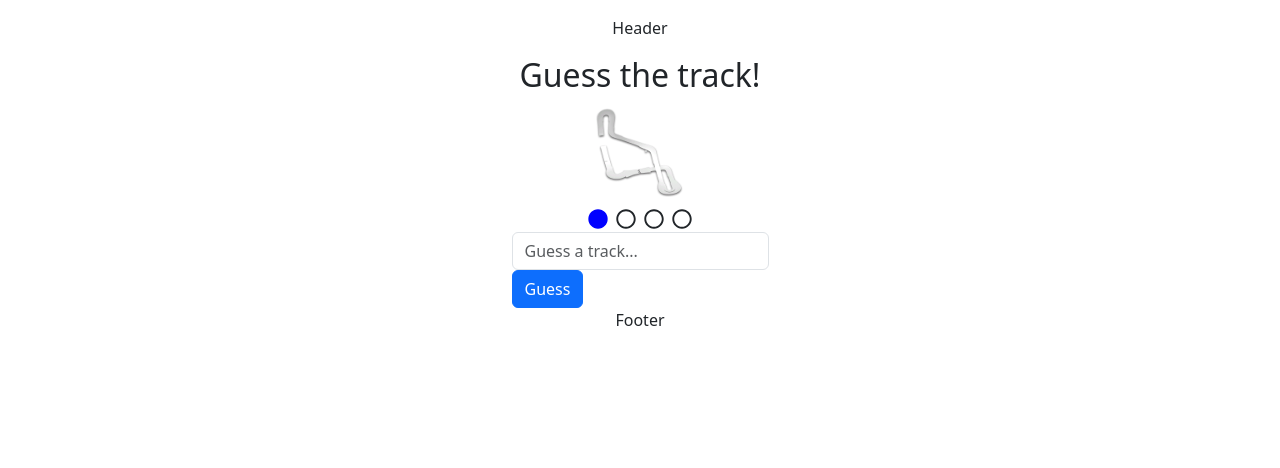
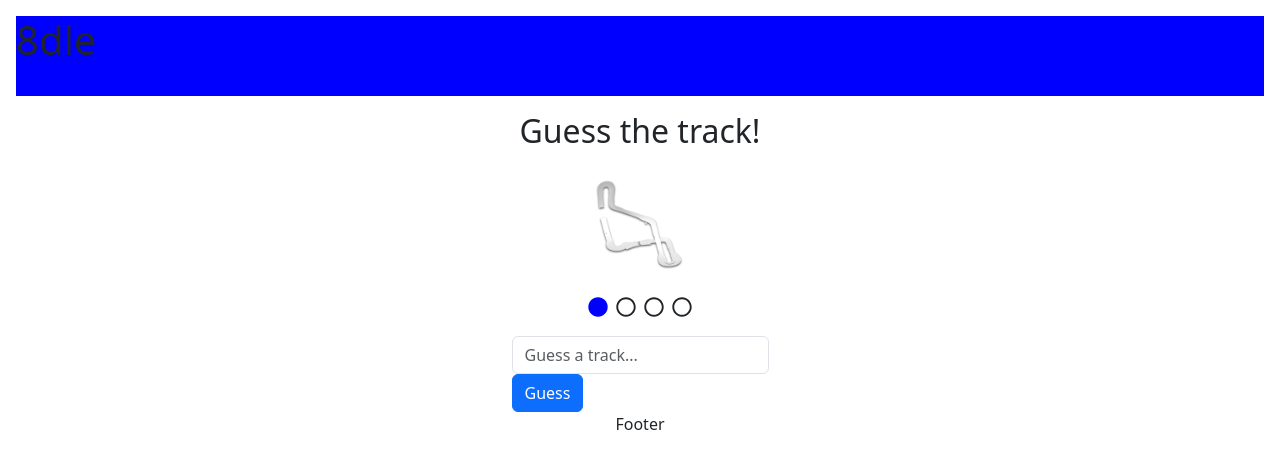
Before and after one commit to thomasamb/8dle, a Next.js app: page / in a window 1280 px wide. Shown: the top 468 px of the page. Built offline with nearby package versions, Linux system fonts and the light colour scheme.

Commit message:
Refactored root layout.tsx and page.tsx

```diff
--- a/app/globals.css
+++ b/app/globals.css
@@ -25,6 +25,16 @@ body {
 }
 
 /* Header */
+#siteHeader {
+  height: 10vh;
+  margin-bottom: var(--spacing-md);
+  background-color: blue;
+  width: 100%;
+}
+#siteHeader.headerText {
+  text-align: center;
+}
+
 #gameHeader {
   width: 100%;
   text-align: center;
--- a/app/layout.tsx
+++ b/app/layout.tsx
@@ -4,7 +4,7 @@ import "./globals.css";
 import Header from "./ui/header";
 import Footer from "./ui/footer";
 import Game from "./ui/game";
-import 'bootstrap/dist/css/bootstrap.min.css';
+import "bootstrap/dist/css/bootstrap.min.css";
 
 const geistSans = Geist({
   variable: "--font-geist-sans",
@@ -32,16 +32,9 @@ export default function RootLayout({
       className={`${geistSans.variable} ${geistMono.variable} h-full antialiased`}
     >
       <body className="min-h-full flex flex-col">
-        <div className="header">
-          <Header />
-        </div>
-        <div className="game">
-          <Game />
-        </div>
+        <Header />
         {children}
-        <div className="footer">
-          <Footer />
-        </div>
+        <Footer />
       </body>
     </html>
   );
--- a/app/page.tsx
+++ b/app/page.tsx
@@ -1,3 +1,11 @@
+import Game from "./ui/game";
+
 export default function Home() {
-  return <></>;
+  return (
+    <main>
+      <div id="game">
+        <Game />
+      </div>
+    </main>
+  );
 }
--- a/app/ui/game.tsx
+++ b/app/ui/game.tsx
@@ -12,7 +12,7 @@ export default function Game() {
   const [gameHandler, setGameHandler] = useState(new GameHandler());
   const [gameState, setGameState] = useState(gameHandler.gameState);
   return (
-    <>
+    <div id="game">
       <GameHeader />
       <Clue gameState={gameState} />
       <RoundTracker gameState={gameState} />
@@ -22,7 +22,7 @@ export default function Game() {
         gameHandler={gameHandler}
       />
       <GameEndModal gameState={gameState} />
-    </>
+    </div>
   );
 }
 
--- a/app/ui/header.tsx
+++ b/app/ui/header.tsx
@@ -1,7 +1,7 @@
 export default function Header() {
   return (
     <div id="siteHeader">
-      <p>Header</p>
+      <h1 className="headerText">8dle</h1>
     </div>
   );
 }
```
